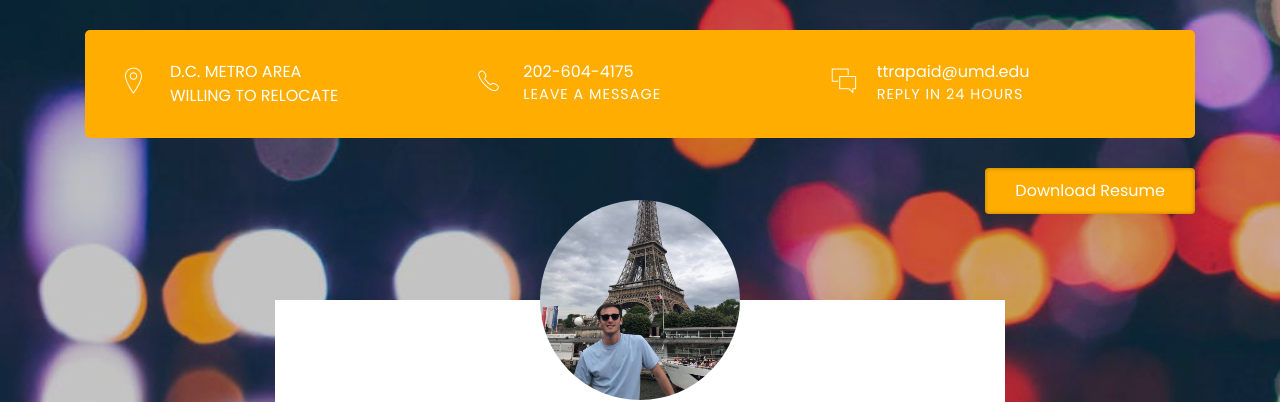
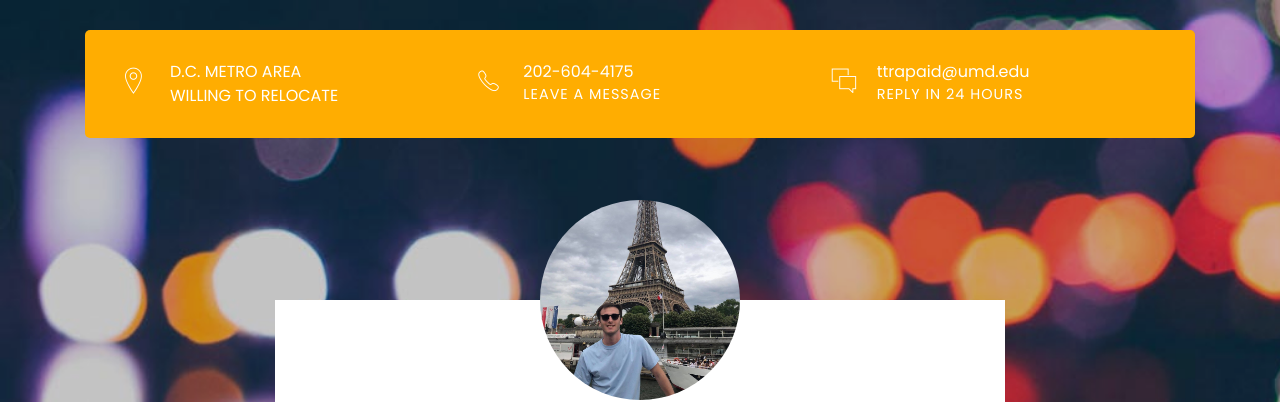
Before and after one commit to ttrapaid/personal, a plain HTML site: page index.html in a window 1280 px wide. Shown: the top 402 px of the page. Drawn offline with Linux system fonts and the light colour scheme; files whose address does not match are found by name.

Commit message:
removed resume section

```diff
--- a/index.html
+++ b/index.html
@@ -64,7 +64,7 @@
 				</div><!-- row -->
 			</div><!-- heading-wrapper -->
 
-			<a class="downlad-btn" href="#">Download Resume</a>
+
 		</div><!-- container -->
 	</header>
 
```
